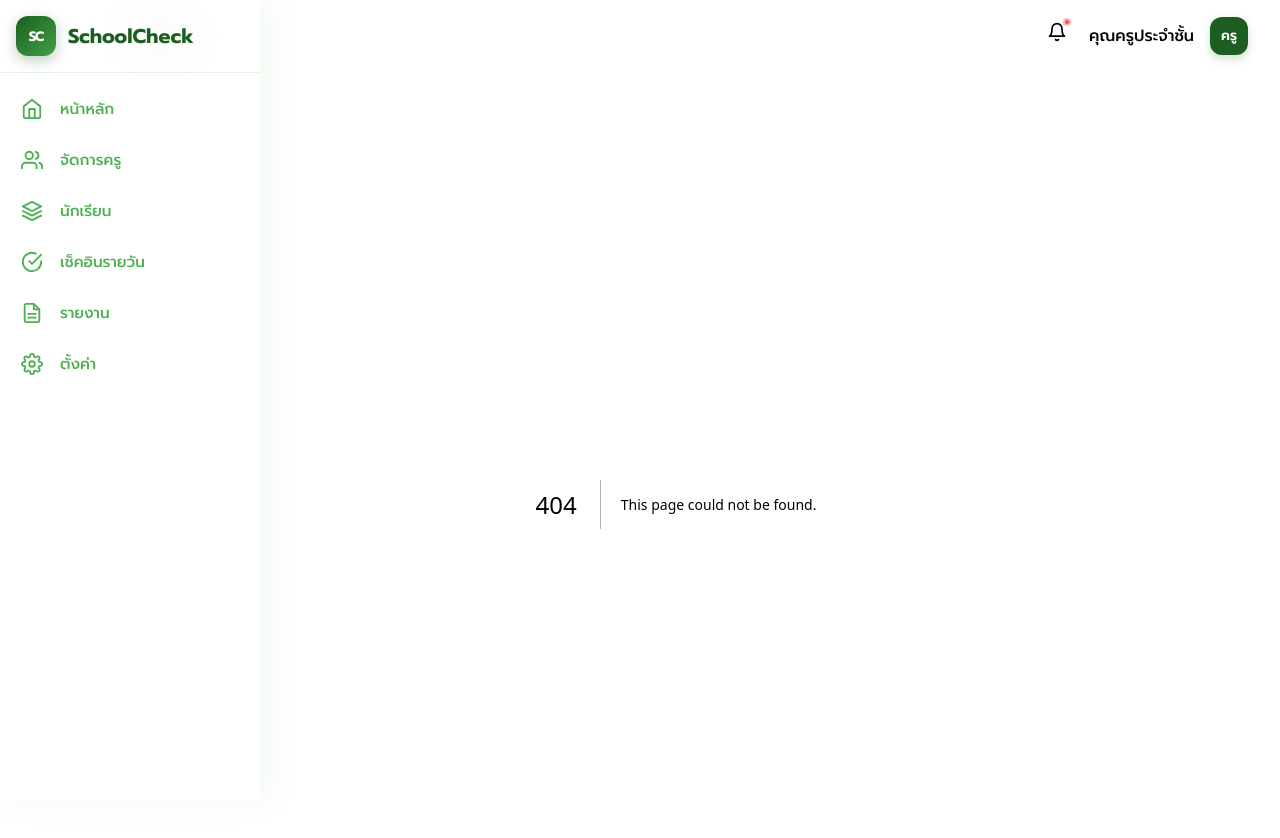
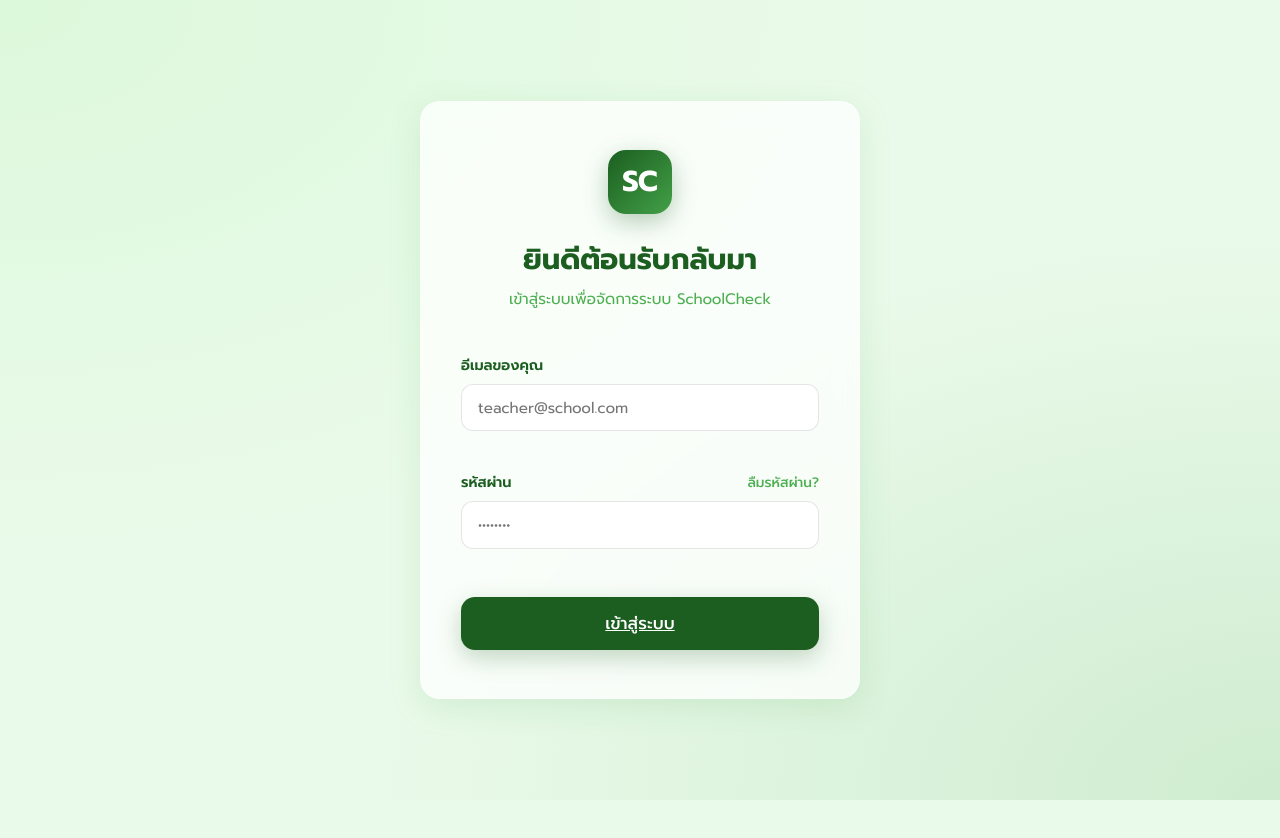
Before and after one commit to sanguannama-sketch/SchoolCheck, a Next.js app: page /login in a window 1280 px wide. Before the commit this address had no page. Shown: the top 838 px of the page. After the commit the page ends 800 px from the top, so only its background shows below. Built offline with nearby package versions, Linux system fonts and the light colour scheme.

Commit message:
feat: initialize project structure with global styles, layout components, and login page

```diff
--- a/src/app/globals.css
+++ b/src/app/globals.css
@@ -231,6 +231,9 @@ body {
   padding: 0.4rem;
   border-radius: 10px;
   transition: var(--transition-smooth);
+  display: flex;
+  align-items: center;
+  justify-content: center;
 }
 .notif-btn:hover { background: rgba(255,255,255,0.6); }
 
@@ -409,6 +412,9 @@ body {
 @keyframes fadeIn { from { opacity: 0; } to { opacity: 1; } }
 @keyframes modalSlideUp { from { opacity: 0; transform: translateY(30px) scale(0.97); } to { opacity: 1; transform: translateY(0) scale(1); } }
 
+/* ========== UTILITIES ========== */
+.d-mobile-only { display: none !important; }
+
 /* ========== ANIMATIONS ========== */
 @keyframes fadeUp {
   from { opacity: 0; transform: translateY(20px); }
@@ -469,6 +475,7 @@ body {
   .search-bar { width: 100%; max-width: 180px; padding: 0.5rem 1rem; font-size: 0.85rem; }
   .search-bar:focus { width: 100%; max-width: 200px; }
   .user-profile span { display: none; }
+  .d-mobile-only { display: flex !important; }
   .main-content { padding: 1rem; }
 
   /* Responsive Table -> Cards */
--- a/src/app/layout.tsx
+++ b/src/app/layout.tsx
@@ -1,7 +1,6 @@
 import type { Metadata, Viewport } from 'next';
 import './globals.css';
-import Sidebar from '@/components/layout/Sidebar';
-import Header from '@/components/layout/Header';
+import AppLayout from '@/components/layout/AppLayout';
 
 export const metadata: Metadata = {
   title: 'SchoolCheck Dashboard',
@@ -22,15 +21,9 @@ export default function RootLayout({
   return (
     <html lang="en">
       <body>
-        <div className="dashboard-container">
-          <Sidebar />
-          <div className="main-wrapper">
-            <Header />
-            <main className="main-content">
-              {children}
-            </main>
-          </div>
-        </div>
+        <AppLayout>
+          {children}
+        </AppLayout>
       </body>
     </html>
   );
--- /dev/null
+++ b/src/app/login/page.tsx
@@ -0,0 +1,38 @@
+import Link from 'next/link';
+
+export default function LoginPage() {
+  return (
+    <div style={{ display: 'flex', alignItems: 'center', justifyContent: 'center', minHeight: '100vh', padding: '2rem' }}>
+      <div className="glass" style={{ padding: '3rem 2.5rem', width: '100%', maxWidth: '440px', display: 'flex', flexDirection: 'column', gap: '1.5rem', animation: 'fadeUp 0.6s ease-out backwards' }}>
+
+        <div style={{ textAlign: 'center', marginBottom: '1.25rem' }}>
+          <div style={{ display: 'inline-flex', alignItems: 'center', justifyContent: 'center', width: '64px', height: '64px', borderRadius: '18px', background: 'linear-gradient(135deg, #1b5e20, #43a047)', color: 'white', fontSize: '1.8rem', fontWeight: 700, boxShadow: '0 8px 24px rgba(27, 94, 32, 0.3)', marginBottom: '1.5rem' }}>
+            SC
+          </div>
+          <h1 style={{ fontSize: '1.8rem', fontWeight: 700, color: 'var(--text-main)', marginBottom: '0.4rem' }}>ยินดีต้อนรับกลับมา</h1>
+          <p style={{ color: 'var(--text-muted)', fontSize: '0.95rem' }}>เข้าสู่ระบบเพื่อจัดการระบบ SchoolCheck</p>
+        </div>
+
+        <div className="form-group" style={{ marginBottom: '1rem' }}>
+          <label className="form-label" style={{ fontSize: '0.9rem', marginBottom: '0.5rem' }}>อีเมลของคุณ</label>
+          <input type="email" className="form-input" placeholder="teacher@school.com" />
+        </div>
+
+        <div className="form-group" style={{ marginBottom: '1.5rem' }}>
+          <div style={{ display: 'flex', justifyContent: 'space-between', alignItems: 'center', marginBottom: '0.5rem' }}>
+            <label className="form-label" style={{ marginBottom: 0, fontSize: '0.9rem' }}>รหัสผ่าน</label>
+            <Link href="#" style={{ fontSize: '0.85rem', color: 'var(--text-muted)', textDecoration: 'none', fontWeight: 500 }}>ลืมรหัสผ่าน?</Link>
+          </div>
+          <input type="password" className="form-input" placeholder="••••••••" />
+        </div>
+
+        <Link href="/" className="btn-primary" style={{ width: '100%', justifyContent: 'center', padding: '0.9rem', fontSize: '1.05rem', borderRadius: '14px', boxShadow: '0 8px 24px rgba(27, 94, 32, 0.25)' }}>
+          เข้าสู่ระบบ
+        </Link>
+
+
+
+      </div>
+    </div>
+  );
+}
--- /dev/null
+++ b/src/components/layout/AppLayout.tsx
@@ -0,0 +1,27 @@
+"use client";
+
+import { usePathname } from 'next/navigation';
+import Sidebar from './Sidebar';
+import Header from './Header';
+
+export default function AppLayout({ children }: { children: React.ReactNode }) {
+  const pathname = usePathname();
+
+  // ตรวจสอบว่าหน้าปัจจุบันคือหน้า Login หรือไม่
+  if (pathname === '/login') {
+    return <main>{children}</main>;
+  }
+
+  // สำหรับหน้าอื่นๆ ให้แสดง UI ปกติ (Sidebar + Header)
+  return (
+    <div className="dashboard-container">
+      <Sidebar />
+      <div className="main-wrapper">
+        <Header />
+        <main className="main-content">
+          {children}
+        </main>
+      </div>
+    </div>
+  );
+}
--- a/src/components/layout/Header.tsx
+++ b/src/components/layout/Header.tsx
@@ -1,4 +1,6 @@
 "use client";
+
+import Link from 'next/link';
 
 export default function Header() {
   return (
@@ -7,10 +9,20 @@ export default function Header() {
         <input type="text" className="search-bar" placeholder="ค้นหาข้อมูล..." />
       </div>
       <div className="user-profile">
-        <div className="notif-btn">
-          <svg width="20" height="20" viewBox="0 0 24 24" fill="none" stroke="currentColor" strokeWidth="2" strokeLinecap="round" strokeLinejoin="round"><path d="M18 8A6 6 0 0 0 6 8c0 7-3 9-3 9h18s-3-2-3-9"></path><path d="M13.73 21a2 2 0 0 1-3.46 0"></path></svg>
-          <span className="notif-dot"></span>
+        <div style={{ display: 'flex', alignItems: 'center', gap: '0.25rem' }}>
+          <div className="notif-btn">
+            <svg width="20" height="20" viewBox="0 0 24 24" fill="none" stroke="currentColor" strokeWidth="2" strokeLinecap="round" strokeLinejoin="round"><path d="M18 8A6 6 0 0 0 6 8c0 7-3 9-3 9h18s-3-2-3-9"></path><path d="M13.73 21a2 2 0 0 1-3.46 0"></path></svg>
+            <span className="notif-dot"></span>
+          </div>
+
+          <Link href="/settings" className="notif-btn d-mobile-only" title="ตั้งค่า" style={{ color: 'inherit' }}>
+            <svg width="20" height="20" viewBox="0 0 24 24" fill="none" stroke="currentColor" strokeWidth="2" strokeLinecap="round" strokeLinejoin="round"><circle cx="12" cy="12" r="3"></circle><path d="M19.4 15a1.65 1.65 0 0 0 .33 1.82l.06.06a2 2 0 0 1 0 2.83 2 2 0 0 1-2.83 0l-.06-.06a1.65 1.65 0 0 0-1.82-.33 1.65 1.65 0 0 0-1 1.51V21a2 2 0 0 1-2 2 2 2 0 0 1-2-2v-.09A1.65 1.65 0 0 0 9 19.4a1.65 1.65 0 0 0-1.82.33l-.06.06a2 2 0 0 1-2.83 0 2 2 0 0 1 0-2.83l.06-.06a1.65 1.65 0 0 0 .33-1.82 1.65 1.65 0 0 0-1.51-1H3a2 2 0 0 1-2-2 2 2 0 0 1 2-2h.09A1.65 1.65 0 0 0 4.6 9a1.65 1.65 0 0 0-.33-1.82l-.06-.06a2 2 0 0 1 0-2.83 2 2 0 0 1 2.83 0l.06.06a1.65 1.65 0 0 0 1.82.33H9a1.65 1.65 0 0 0 1-1.51V3a2 2 0 0 1 2-2 2 2 0 0 1 2 2v.09a1.65 1.65 0 0 0 1 1.51 1.65 1.65 0 0 0 1.82-.33l.06-.06a2 2 0 0 1 2.83 0 2 2 0 0 1 0 2.83l-.06.06a1.65 1.65 0 0 0-.33 1.82V9a1.65 1.65 0 0 0 1.51 1H21a2 2 0 0 1 2 2 2 2 0 0 1-2 2h-.09a1.65 1.65 0 0 0-1.51 1z"></path></svg>
+          </Link>
+          <Link href="/login" className="notif-btn" title="ออกจากระบบ" style={{ color: '#d32f2f' }}>
+            <svg width="20" height="20" viewBox="0 0 24 24" fill="none" stroke="currentColor" strokeWidth="2" strokeLinecap="round" strokeLinejoin="round"><path d="M9 21H5a2 2 0 0 1-2-2V5a2 2 0 0 1 2-2h4"></path><polyline points="16 17 21 12 16 7"></polyline><line x1="21" y1="12" x2="9" y2="12"></line></svg>
+          </Link>
         </div>
+
         <span>คุณครูประจำชั้น</span>
         <div className="avatar">ครู</div>
       </div>
```
